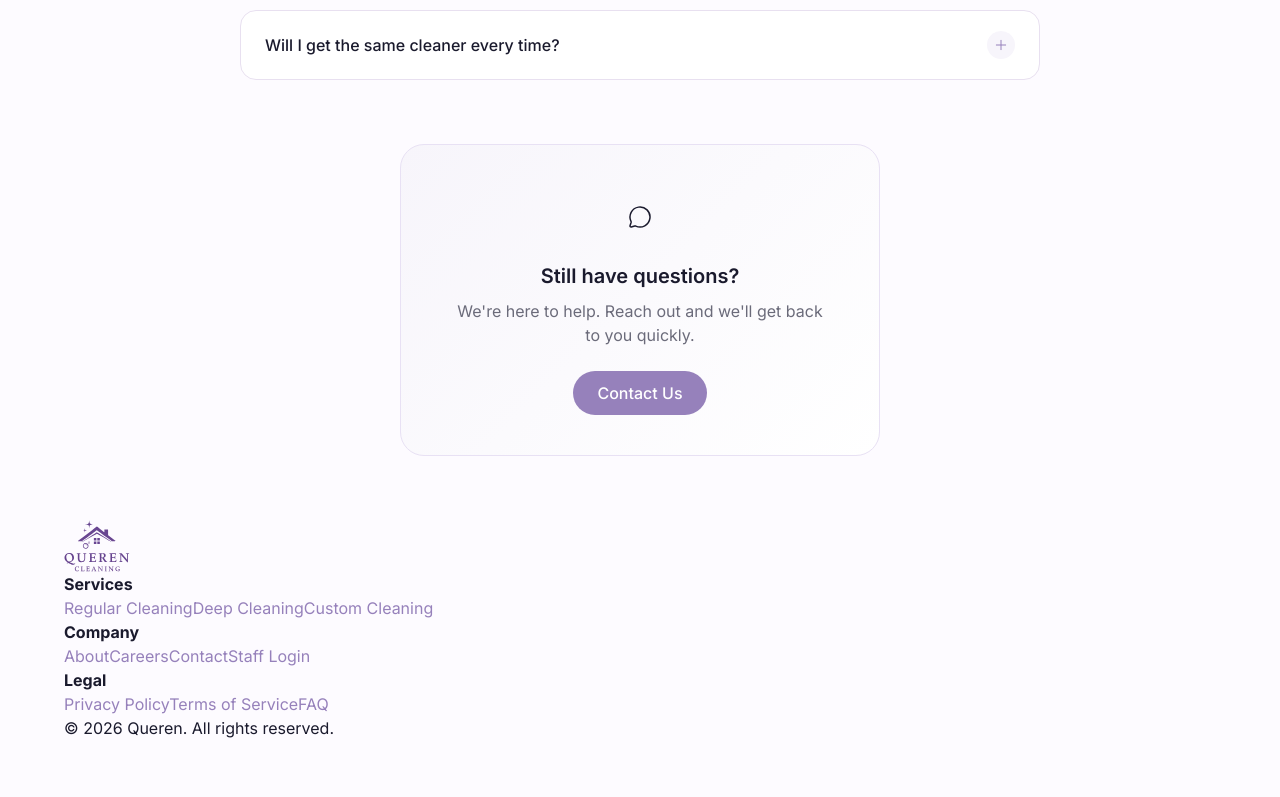
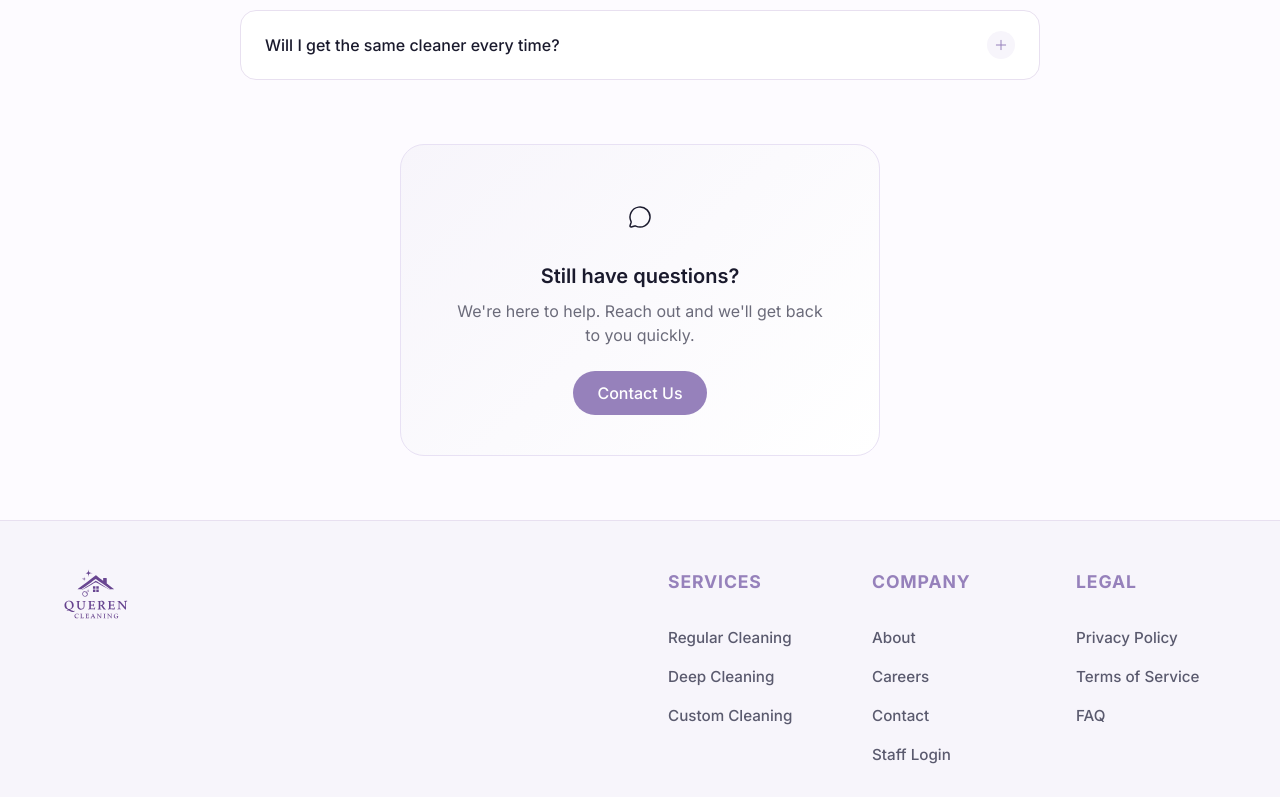
Before and after one commit to Maito-J/Queren, a React (Vite) app: page /faq in a window 1280 px wide. Shown: the part 2000-2797 px from the top of the page. Before the commit the page ends 2740 px from the top, so only its background shows below. Built offline with nearby package versions, Linux system fonts and the light colour scheme; no server answers.

Commit message:
Fix mobile header login visibility and adjust footer logo size

```diff
--- a/src/components/layout/PublicLayout/PublicLayout.css
+++ b/src/components/layout/PublicLayout/PublicLayout.css
@@ -26,7 +26,6 @@
     height: var(--header-height);
     gap: var(--space-6);
     flex-wrap: nowrap;
-    /* Ensure elements don't wrap */
 }
 
 .logo {
@@ -72,6 +71,28 @@
     display: flex;
     align-items: center;
     gap: var(--space-3);
+}
+
+/* Login button styling */
+.header-login-btn {
+    display: inline-flex;
+    align-items: center;
+    justify-content: center;
+    padding: var(--space-2) var(--space-4);
+    font-weight: 500;
+    color: var(--color-primary);
+    background: transparent;
+    border: 1px solid var(--color-primary);
+    border-radius: var(--radius-full);
+    text-decoration: none;
+    transition: all var(--transition-fast);
+}
+
+.header-login-btn:hover {
+    background: var(--color-primary);
+    color: white;
+    transform: translateY(-1px);
+    box-shadow: 0 4px 12px rgba(103, 58, 183, 0.2);
 }
 
 /* Profile button for logged-in users */
@@ -138,10 +159,8 @@
         pointer-events: none;
         transition: all var(--transition-base);
         max-height: calc(100vh - var(--header-height) - 20px);
-        /* Limit height to ensure bottom border is visible */
         overflow-y: auto;
         box-shadow: 0 4px 20px rgba(155, 126, 217, 0.15);
-        /* Purple-tinted shadow */
     }
 
     .nav-main.open {
@@ -160,13 +179,10 @@
         display: flex;
     }
 
-    /* Force reduced container padding on ALL mobile */
     .public-header .container {
         padding: 0 var(--space-3);
     }
 
-<<<<<<< HEAD
-    /* Force logo size with !important to override base rule */
     .logo-icon {
         height: 40px !important;
         max-height: 40px !important;
@@ -181,43 +197,21 @@
         z-index: 102;
     }
 
-    /* Hide Book Now button on mobile - it's in the hamburger menu */
     .header-book-btn {
         display: none !important;
     }
 
-    /* Login button styling for mobile - prominent border style */
+    /* Hide Login button on mobile */
     .header-login-btn {
-        display: inline-flex;
-        align-items: center;
-        justify-content: center;
-        flex-shrink: 0;
-        padding: 6px 10px;
-        font-size: 0.75rem;
-        font-weight: 500;
-        white-space: nowrap;
-        min-height: 34px;
-        color: var(--color-primary);
-        background: transparent;
-        border: 2px solid var(--color-primary);
-        border-radius: var(--radius-full);
-        text-decoration: none;
-        touch-action: manipulation;
+        display: none !important;
     }
 
-    /* Profile button styling for mobile */
     .header-profile-btn {
         width: 34px;
         height: 34px;
         flex-shrink: 0;
-=======
-    .header-actions .btn-primary,
-    .header-actions .btn-ghost {
-        display: none;
->>>>>>> b3958c5 (Fix mobile header login visibility and adjust footer logo size)
     }
 
-    /* Mobile menu actions */
     .mobile-nav-actions {
         display: flex;
         flex-direction: column;
@@ -237,16 +231,12 @@
         min-height: 40px;
     }
 
-    /* Fallback for gap support */
     .mobile-nav-actions .btn+.btn {
         margin-top: var(--space-4);
     }
 }
 
-/* Narrow mobile screens - Galaxy A53 (412px), iPhone Plus (~428px), etc */
 @media (max-width: 480px) {
-
-    /* Reduce container padding for more space */
     .public-header .container {
         padding: 0 var(--space-2);
     }
@@ -259,33 +249,19 @@
         font-size: var(--font-size-base);
     }
 
-    /* Reduced logo size for more space - with !important */
-    /* Reduced logo size for more space - with !important */
     .logo-icon {
         height: 40px !important;
         max-height: 40px !important;
     }
 
-<<<<<<< HEAD
     .header-actions {
         gap: var(--space-1);
     }
 
-    /* Slightly smaller button on very narrow screens */
-    .header-login-btn {
-        padding: 5px 8px;
-        font-size: 0.7rem;
-        min-height: 30px;
-    }
-
-    /* Smaller profile button on narrow screens */
     .header-profile-btn {
         width: 30px;
         height: 30px;
     }
-=======
-
->>>>>>> b3958c5 (Fix mobile header login visibility and adjust footer logo size)
 
     .mobile-menu-btn {
         padding: 4px;
@@ -296,7 +272,6 @@
     }
 }
 
-/* Main */
 .public-main {
     flex: 1;
 }
@@ -305,81 +280,71 @@
 .public-footer {
     background: #F7F5FB;
     border-top: 1px solid var(--color-border);
-    padding: var(--space-8) 0;
+    padding: var(--space-12) 0 var(--space-8);
     margin-top: auto;
 }
 
-/* Main footer grid: Logo left, links right */
 .footer-grid {
     display: flex;
     justify-content: space-between;
-    align-items: center;
+    align-items: flex-start;
     gap: var(--space-8);
-    max-width: 1000px;
+    max-width: 1200px;
     margin: 0 auto;
 }
 
-/* Logo and tagline section */
 .footer-brand {
     flex-shrink: 0;
+    display: flex;
+    flex-direction: column;
+    align-items: flex-start;
 }
 
 .footer-brand .logo {
-<<<<<<< HEAD
-    display: block;
-    margin-bottom: var(--space-4);
-}
-
-.footer-brand .logo-icon {
-    height: 164px;
-    width: auto;
-=======
-    margin-bottom: var(--space-2);
-    display: inline-block;
+    margin-bottom: var(--space-3);
+    display: inline-flex;
 }
 
 .footer-brand .logo-icon {
     height: 50px;
     filter: none;
->>>>>>> b3958c5 (Fix mobile header login visibility and adjust footer logo size)
 }
 
 .footer-tagline {
-    color: #5A5A6E;
-    max-width: 200px;
-    line-height: 1.5;
-    font-size: 12px;
+    color: #6B6B7A;
+    max-width: 250px;
+    line-height: 1.6;
+    font-size: 0.95rem;
+    margin-top: var(--space-2);
 }
 
-/* Link columns container - centered on the right side */
 .footer-links-group {
     display: flex;
     gap: var(--space-16);
     align-items: flex-start;
 }
 
-/* Individual link column */
 .footer-links {
     min-width: 140px;
 }
 
 .footer-links h4 {
-    font-size: 24px;
+    font-size: 1.1rem;
     font-weight: 700;
     color: var(--color-primary);
-    margin-bottom: var(--space-4);
+    margin-bottom: var(--space-6);
     text-transform: uppercase;
-    letter-spacing: 1px;
+    letter-spacing: 0.05em;
 }
 
 .footer-links a {
     display: block;
-    color: #4A4A5A;
-    padding: var(--space-1) 0;
-    font-size: 16px;
+    color: #5A5A6E;
+    padding: var(--space-2) 0;
+    font-size: 0.95rem;
     font-weight: 500;
     text-decoration: none;
-    transition: color 0.2s ease, transform 0.2s ease;
+    transition: all 0.2s ease;
 }
 
 .footer-links a:hover {
@@ -387,14 +352,13 @@
     transform: translateX(4px);
 }
 
-/* Footer bottom copyright */
 .footer-bottom {
     margin-top: var(--space-12);
     padding-top: var(--space-6);
-    border-top: 1px solid var(--color-border);
+    border-top: 1px solid rgba(103, 58, 183, 0.1);
     text-align: center;
-    color: #6B6B7A;
-    font-size: 0.9rem;
+    color: #8F8F9D;
+    font-size: 0.85rem;
 }
 
 /* ========== FOOTER RESPONSIVE ========== */
@@ -408,32 +372,33 @@
 
     .footer-brand {
         align-items: center;
-        display: flex;
-        flex-direction: column;
     }
 
     .footer-tagline {
         text-align: center;
+        margin-left: auto;
+        margin-right: auto;
     }
 
     .footer-links-group {
         justify-content: center;
+        width: 100%;
+        gap: var(--space-8);
     }
 }
 
 @media (max-width: 600px) {
     .footer-links-group {
         flex-wrap: wrap;
-        justify-content: center;
         gap: var(--space-8);
     }
 
     .footer-links {
-        min-width: 120px;
+        min-width: 140px;
         text-align: center;
     }
 
-    .footer-links a:hover {
-        transform: none;
+    .footer-links h4 {
+        margin-bottom: var(--space-3);
     }
 }
```
